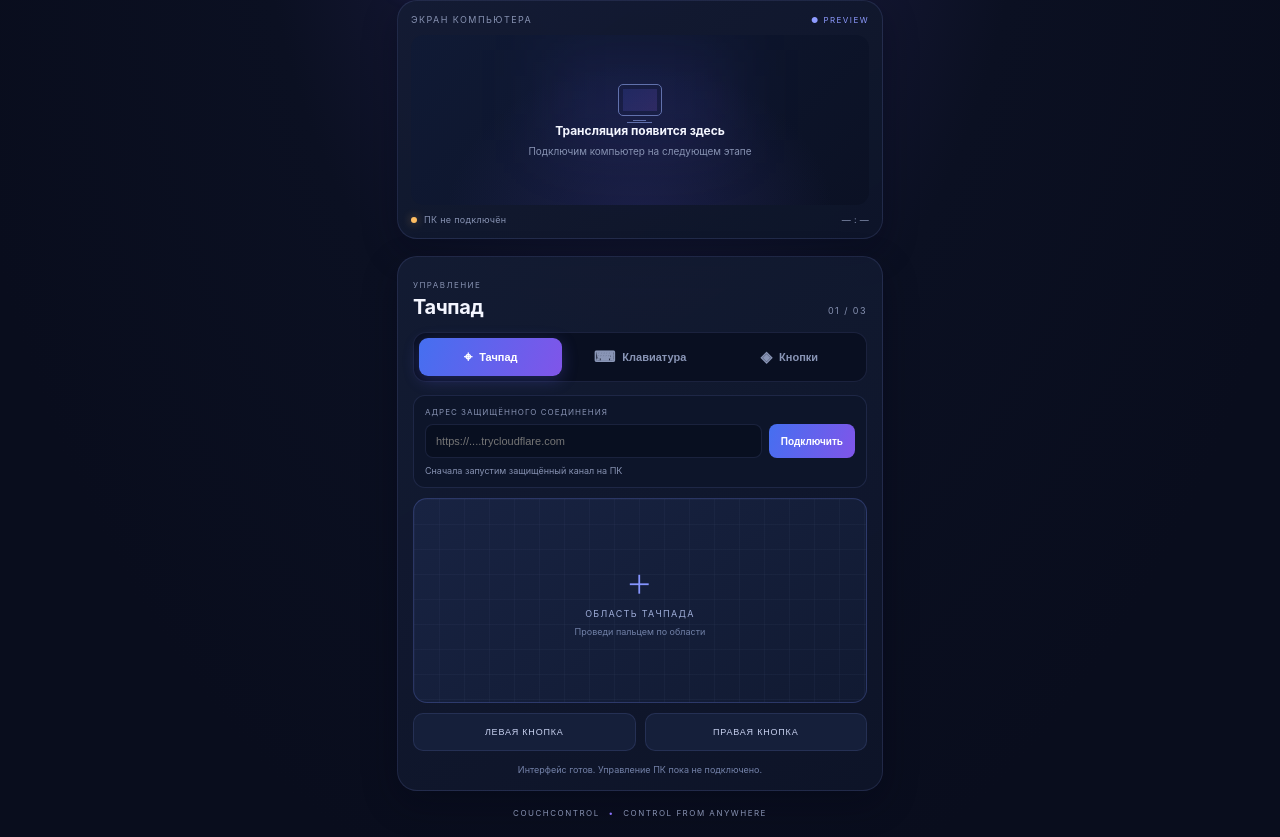
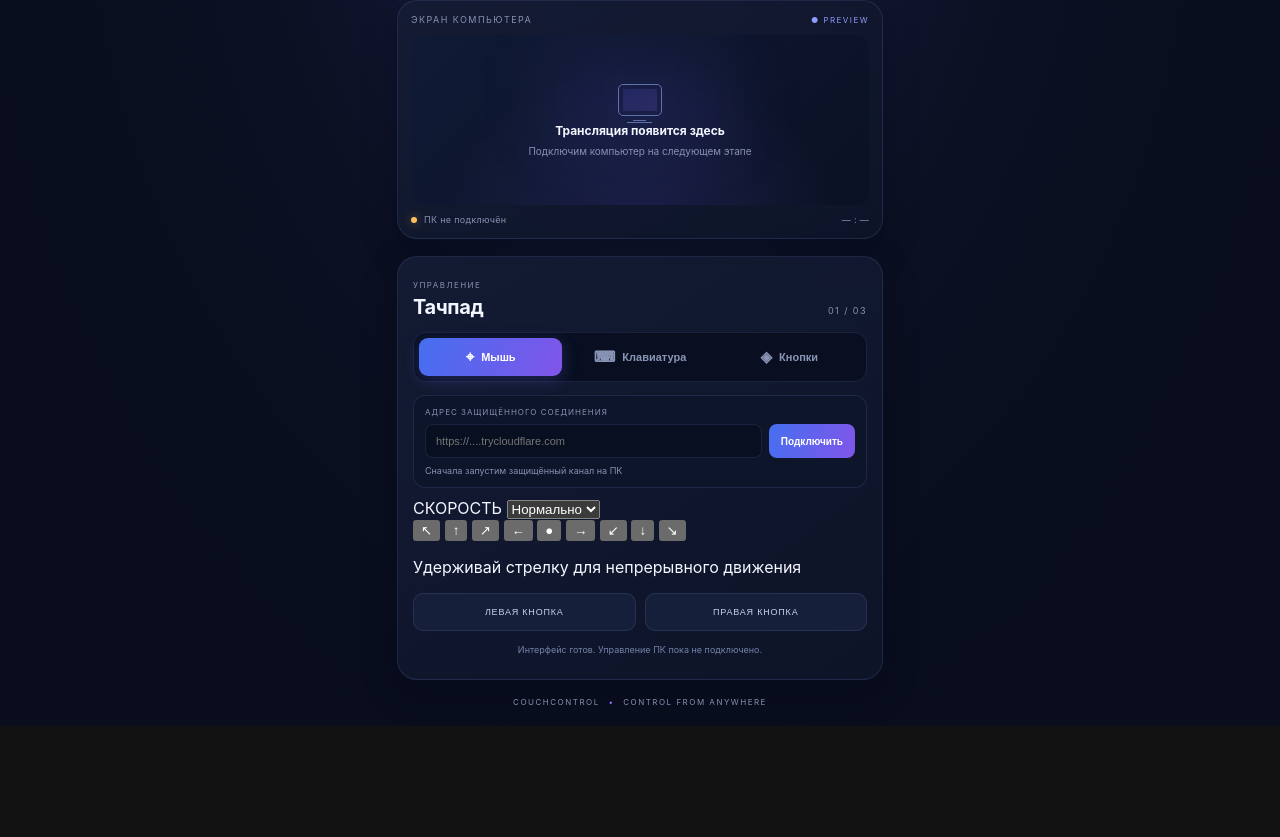
Before and after one commit to kroshixxx-pixel/CouchControl, a plain HTML site: page CouchControl/index.html in a window 1280 px wide. Shown: the part 74-911 px from the top of the page. After the commit the page ends 800 px from the top, so only its background shows below. Drawn offline with Linux system fonts and the light colour scheme; a script that the page names is missing.

Commit message:
Replace touchpad with 9-way mouse pad

```diff
--- a/CouchControl/index.html
+++ b/CouchControl/index.html
@@ -30,7 +30,7 @@
     <section class="control-panel">
       <div class="panel-title"><div><span class="eyebrow">УПРАВЛЕНИЕ</span><h1 id="mode-title">Тачпад</h1></div><span class="mode-count">01 / 03</span></div>
       <nav class="tabs" aria-label="Режим управления">
-        <button class="tab active" data-mode="touchpad"><span>⌖</span>Тачпад</button>
+        <button class="tab active" data-mode="touchpad"><span>⌖</span>Мышь</button>
         <button class="tab" data-mode="keyboard"><span>⌨</span>Клавиатура</button>
         <button class="tab" data-mode="buttons"><span>◈</span>Кнопки</button>
       </nav>
@@ -41,10 +41,27 @@
           <div class="connection-row"><input id="api-url" type="url" placeholder="https://....trycloudflare.com" inputmode="url"><button id="connect-btn" type="button">Подключить</button></div>
           <small id="connection-status">Сначала запустим защищённый канал на ПК</small>
         </div>
-        <div class="touchpad" id="touchpad">
-          <div class="touch-grid"></div><div class="touch-cross">＋</div>
-          <span>ОБЛАСТЬ ТАЧПАДА</span>
-          <small>Проведи пальцем по области</small>
+        <div class="mouse-pad">
+          <div class="speed-row">
+            <label for="mouse-speed">СКОРОСТЬ</label>
+            <select id="mouse-speed">
+              <option value="14">Медленно</option>
+              <option value="28" selected>Нормально</option>
+              <option value="50">Быстро</option>
+            </select>
+          </div>
+          <div class="direction-grid" aria-label="Направление движения мыши">
+            <button class="direction-btn" data-dx="-1" data-dy="-1" aria-label="Вверх-влево">↖</button>
+            <button class="direction-btn" data-dx="0" data-dy="-1" aria-label="Вверх">↑</button>
+            <button class="direction-btn" data-dx="1" data-dy="-1" aria-label="Вверх-вправо">↗</button>
+            <button class="direction-btn" data-dx="-1" data-dy="0" aria-label="Влево">←</button>
+            <button class="direction-btn stop-btn" data-stop="true" aria-label="Стоп">●</button>
+            <button class="direction-btn" data-dx="1" data-dy="0" aria-label="Вправо">→</button>
+            <button class="direction-btn" data-dx="-1" data-dy="1" aria-label="Вниз-влево">↙</button>
+            <button class="direction-btn" data-dx="0" data-dy="1" aria-label="Вниз">↓</button>
+            <button class="direction-btn" data-dx="1" data-dy="1" aria-label="Вниз-вправо">↘</button>
+          </div>
+          <p class="mouse-help">Удерживай стрелку для непрерывного движения</p>
         </div>
         <div class="mouse-actions">
           <button class="mouse-btn" data-button="left" type="button">ЛЕВАЯ КНОПКА</button>
```
